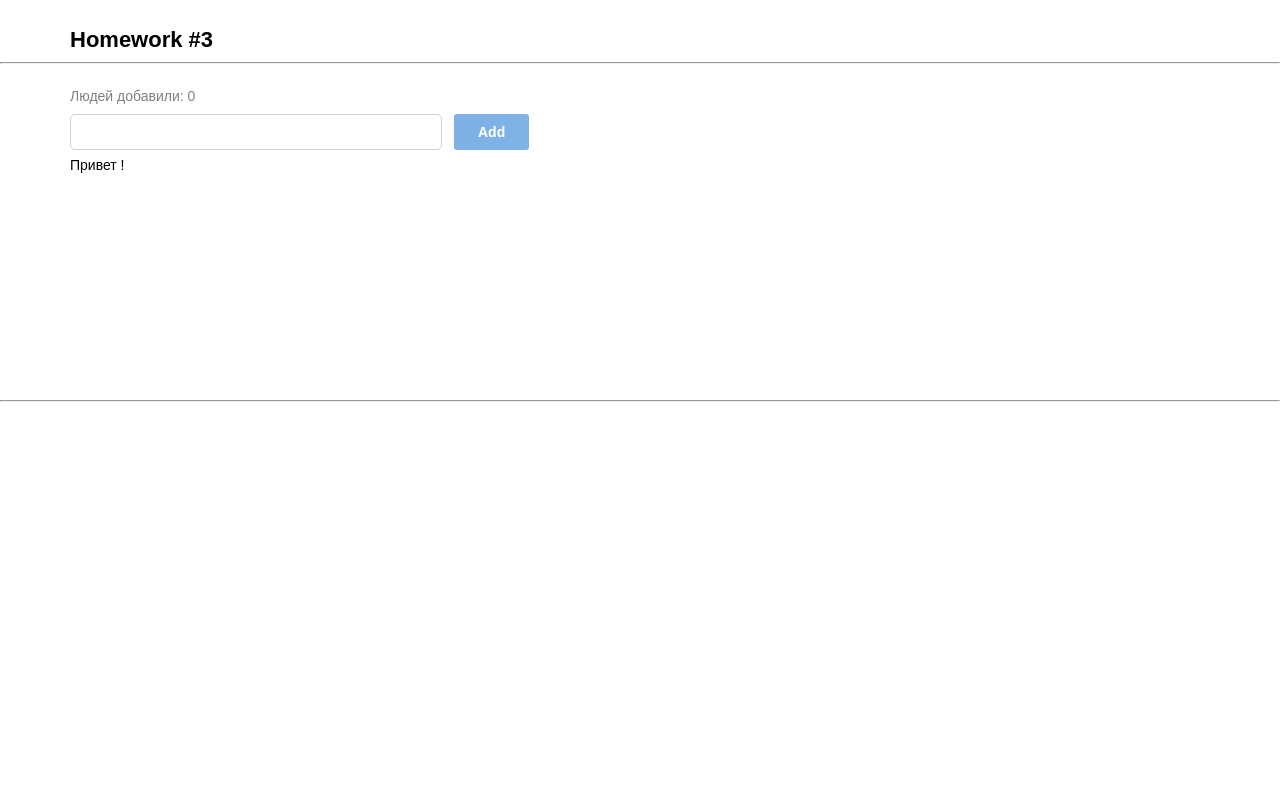
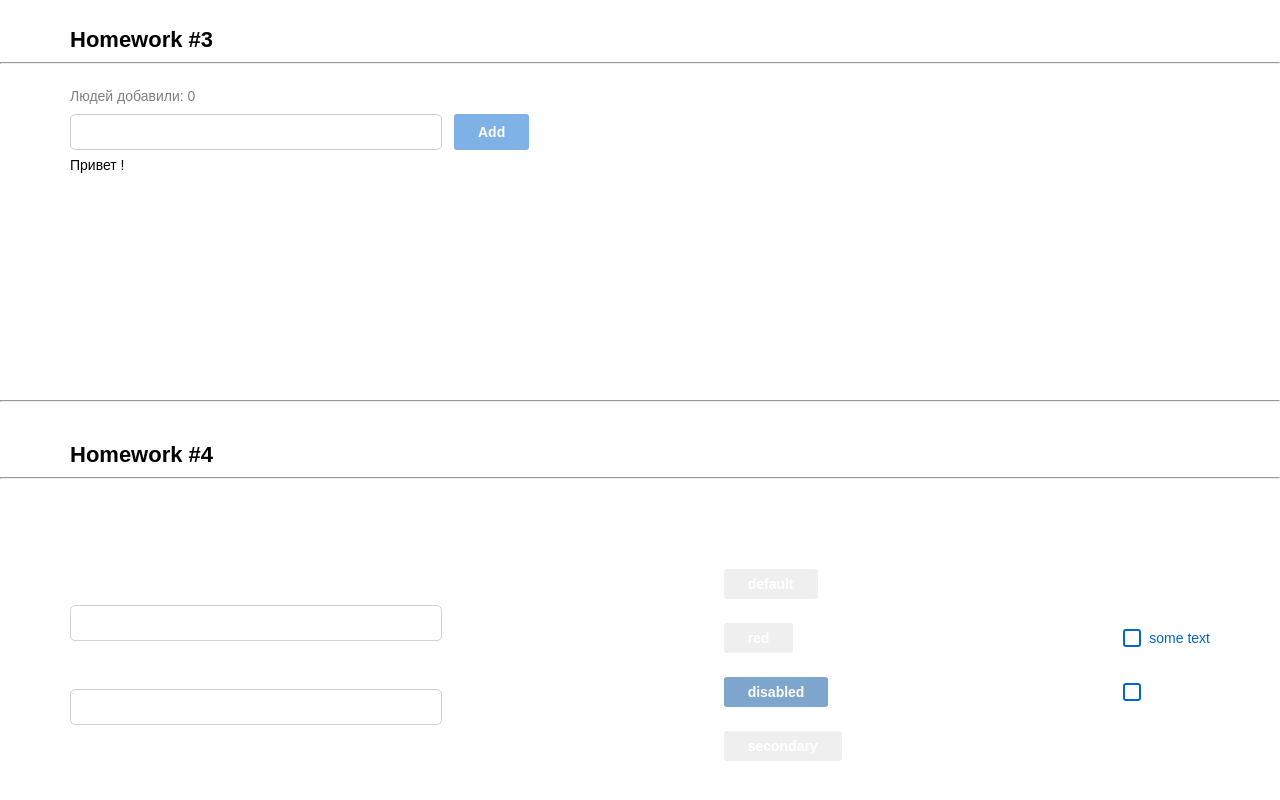
Before and after one commit to borashek32/way-samurai_hw-autotests, a React (Create React App) app: page / in a window 1280 px wide. Shown: the part 950-1750 px from the top of the page. Before the commit the page ends 1415 px from the top, so only its background shows below. Built offline with nearby package versions, Linux system fonts and the light colour scheme.

Commit message:
checkbox

```diff
--- a/src/s1-main/App.tsx
+++ b/src/s1-main/App.tsx
@@ -3,6 +3,7 @@ import s from './App.module.css'
 import HW1 from '../s2-homeworks/hw01/HW1'
 import HW2 from "../s2-homeworks/hw02/HW2";
 import HW3 from "../s2-homeworks/hw03/HW3";
+import HW4 from "../s2-homeworks/hw04/HW4";
 
 function App() {
     return (
@@ -11,7 +12,7 @@ function App() {
             {/*раскомментировать по ходу выполнения*/}
             <HW2/>
             <HW3/>
-            {/*<HW4/>*/}
+            <HW4/>
 
             {/*при выполнении дз 5 и более - закомментировать здесь дз 1-4, так как они есть внутри дз 5*/}
             {/*<HW5/>*/}
--- a/src/s2-homeworks/hw03/Greeting.tsx
+++ b/src/s2-homeworks/hw03/Greeting.tsx
@@ -30,25 +30,6 @@ const Greeting: React.FC<GreetingPropsType> = (
   } // деструктуризация пропсов
 ) => {
   // const inputClass = s.errorInput // need to fix with (?:)
-  const inputClass = () => {
-    let inputClassName
-    if (error) {
-      inputClassName = s.errorInput
-    } else {
-      inputClassName = s.input
-    }
-    return inputClassName;
-  }
-
-  // const lastName = () => {
-  //   if (lastUserName.lenght > 0) {
-  //     return (
-  //       <div className={s.greeting}>
-  //         Привет <span id={'hw3-last-user'}>{lastUserName()}</span>!
-  //       </div>
-  //     )
-  //   }
-  // }
 
   return (
     <div id={'hw3-form'} className={s.greetingForm}>
@@ -63,7 +44,7 @@ const Greeting: React.FC<GreetingPropsType> = (
             id={'hw3-input'}
             value={name}
             onChange={setNameCallback}
-            className={inputClass()}
+            className={error ? s.errorInput : s.input}
             onKeyDown={onEnter}
             onBlur={onBlur}
           />
--- a/src/s2-homeworks/hw03/GreetingContainer.tsx
+++ b/src/s2-homeworks/hw03/GreetingContainer.tsx
@@ -51,7 +51,6 @@ const GreetingContainer: React.FC<GreetingContainerPropsType> = ({
 
   const setNameCallback = (e: ChangeEvent<HTMLInputElement>) => { // need to fix any
     setName(e.currentTarget.value) // need to fix
-    // console.log(e.currentTarget.value)
     error && setError('')
   }
   const addUser = () => {
@@ -78,8 +77,6 @@ const GreetingContainer: React.FC<GreetingContainerPropsType> = ({
 
   const lastUserName = () => {
     if (totalUsers() > 0) {
-      // let lastUserIndex = users.length - 1
-      // console.log(users[lastUserIndex].name)
       return users[users.length - 1].name;
     }
   } // need to fix
--- a/src/s2-homeworks/hw03/HW3.tsx
+++ b/src/s2-homeworks/hw03/HW3.tsx
@@ -28,7 +28,6 @@ export type UserType = {
 export const pureAddUserCallback = (
     name: string,
     setUsers: (user: Array<UserType>) => void,
-    // setUsers: Dispatch<SetStateAction<Array<UserType>>>,
     users: Array<UserType>
   ) => { // need to fix any
     const user = { // need to fix
@@ -36,14 +35,12 @@ export const pureAddUserCallback = (
       name: name
     }
     setUsers([...users, user])
-    console.log([...users, user])
   }
 
 const HW3 = () => {
     const [users, setUsers] = useState<Array<UserType>>([]) // need to fix any
 
     const addUserCallback = (name: string) => { // need to fix any
-      // console.log(name)
         pureAddUserCallback(name, setUsers, users)
     }
 
--- a/src/s2-homeworks/hw04/HW4.tsx
+++ b/src/s2-homeworks/hw04/HW4.tsx
@@ -12,11 +12,16 @@ import Stand from './Stand'
 const HW4 = () => {
     return (
         <div id={'hw4'}>
+          <div className={s2.container}>
             <div className={s2.hwTitle}>Homework #4</div>
+          </div>
+          <hr/>
+          <div className={s2.container}>
             {/*демонстрация возможностей компонент:*/}
             <div className={s2.hw}>
                 <Stand />
             </div>
+          </div>
         </div>
     )
 }
--- a/src/s2-homeworks/hw04/Stand.module.css
+++ b/src/s2-homeworks/hw04/Stand.module.css
@@ -2,6 +2,7 @@
     display: flex;
     justify-content: space-between;
     align-items: center;
+    margin-top: 66px;
 }
 
 .inputs {
@@ -21,3 +22,7 @@
     flex-direction: column;
     gap: 36px;
 }
+
+.error {
+    color: #CC0000;
+}
--- a/src/s2-homeworks/hw04/Stand.tsx
+++ b/src/s2-homeworks/hw04/Stand.tsx
@@ -1,4 +1,4 @@
-import React, { useState } from 'react'
+import React, {useState} from 'react'
 import s from './Stand.module.css'
 import SuperInputText from './common/c1-SuperInputText/SuperInputText'
 import SuperCheckbox from './common/c3-SuperCheckbox/SuperCheckbox'
@@ -9,6 +9,16 @@ const Stand = () => {
   const [error, setError] = useState<string>('')
 
   const [stateForAllCheckboxes, setChecked] = useState<boolean>(false)
+
+  const checkCheckbox = (id: string | undefined, checked: boolean) => {
+    if (checked) {
+      setChecked(!checked)
+    }
+    // console.log("from stand " + stateForAllCheckboxes)
+    // console.log("opposite state " + !stateForAllCheckboxes + " like with ! " + setChecked(!stateForAllCheckboxes))
+    // console.log(checked + " opposite checked " + !checked)
+    // console.log("id " + id)
+  }
 
   return (
     <div id={'hw4-stand'} className={s.stand}>
@@ -80,7 +90,8 @@ const Stand = () => {
           <SuperCheckbox
             id={'hw4-super-checkbox-with-text'}
             checked={stateForAllCheckboxes}
-                        onChangeChecked={setChecked}
+            // onChangeChecked={setChecked}
+            onChangeChecked={checkCheckbox}
           >
             some text
           </SuperCheckbox>
@@ -91,6 +102,7 @@ const Stand = () => {
             id={'hw4-super-checkbox-like-old'}
             checked={stateForAllCheckboxes}
             onChange={(e) => setChecked(e.currentTarget.checked)}
+            onChangeChecked={checkCheckbox}
           />
         </div>
       </div>
--- a/src/s2-homeworks/hw04/common/c1-SuperInputText/SuperInputText.module.css
+++ b/src/s2-homeworks/hw04/common/c1-SuperInputText/SuperInputText.module.css
@@ -2,19 +2,30 @@
 }
 
 .input {
+    width: 372px;
+    height: 36px;
+    border-radius: 5px;
+    font-style: normal;
+    font-weight: 500;
+    font-size: 16px;
+    line-height: 20px;
+    color: #000000;
+    padding: 8px 12px;
 }
 
 .inputWrapper {
+    display: flex;
+    flex-direction: column;
+    gap: 48px;
 }
 
 .superInput {
+    border: 1px solid #D1D1D1;
 }
 
 .errorInput {
+    border: 1px solid #CC0000;
 }
 
 .errorInput:focus {
 }
-
-.error {
-}
--- a/src/s2-homeworks/hw04/common/c1-SuperInputText/SuperInputText.tsx
+++ b/src/s2-homeworks/hw04/common/c1-SuperInputText/SuperInputText.tsx
@@ -64,12 +64,12 @@ const SuperInputText: React.FC<SuperInputTextPropsType> = (
                 className={finalInputClassName}
                 {...restProps} // отдаём инпуту остальные пропсы если они есть (value например там внутри)
             />
-            <span
-                id={id ? id + '-span' : undefined}
-                className={finalSpanClassName}
-            >
-                {error}
-            </span>
+            {/*<span*/}
+            {/*    id={id ? id + '-span' : undefined}*/}
+            {/*    className={finalSpanClassName}*/}
+            {/*>*/}
+            {/*    {error}*/}
+            {/*</span>*/}
         </div>
     )
 }
--- a/src/s2-homeworks/hw04/common/c2-SuperButton/SuperButton.module.css
+++ b/src/s2-homeworks/hw04/common/c2-SuperButton/SuperButton.module.css
@@ -1,36 +1,65 @@
 .button {
+    display: flex;
+    align-items: center;
+    padding: 5px 24px;
+    gap: 10px;
+    border-radius: 3px;
+    border: none;
+    color: #fff;
+    font-weight: 600;
+    font-size: 14px;
+    line-height: 20px;
+    justify-content: center;
+    cursor: pointer;
+    transition: all .3s ease;
 }
 
-.disabled {
+.disabled,
+.button:disabled {
+    background: #004D99;
+    opacity: 0.5;
 }
 
 .secondary {
+    background: #fff;
+    border: 1px solid #0066CC;
+    color: #0066CC;
 }
 
 .default {
+    background: #0066CC;
 }
 
 .red {
+    background: #CC1439;
 }
 
 .default:hover {
+    background: #0080FF;
 }
 
 .red:hover {
+    background: #FF1A47;
 }
 
 .secondary:hover {
+    background: #E5F0FA;
 }
 
 
 .default:active {
+    background: #0059B3;
 }
 
 .secondary:active {
+    background: #C9E5FF;
 }
 
 .red:active {
+    background: #B31232;
 }
 
-.button:disabled {
-}
+/*.button:disabled {*/
+/*    background: #004D99;*/
+/*    opacity: 0.5;*/
+/*}*/
--- a/src/s2-homeworks/hw04/common/c2-SuperButton/SuperButton.tsx
+++ b/src/s2-homeworks/hw04/common/c2-SuperButton/SuperButton.tsx
@@ -17,12 +17,17 @@ const SuperButton: React.FC<SuperButtonPropsType> = (
     ...restProps // все остальные пропсы попадут в объект restProps, там же будет children
   }
 ) => {
-    const finalClassName = s.button
-        // + (disabled
-        //         ? ...
-        //         : xType === 'red'
-        //             ? ...
-        + (className ? ' ' + className : '') // задачка на смешивание классов
+  const finalClassName = s.button  // задачка на смешивание классов
+
+  // const finalClassName = () => {
+  //   let fClassName
+  //   if (disabled) {
+  //     fClassName = s.button + ' ' + s.disabled
+  //   } else if (xType === 'red') {
+  //     fClassName = s.button + '' + s.red
+  //   }
+  //   return fClassName
+  // }
 
   return (
     <button
--- a/src/s2-homeworks/hw04/common/c3-SuperCheckbox/SuperCheckbox.tsx
+++ b/src/s2-homeworks/hw04/common/c3-SuperCheckbox/SuperCheckbox.tsx
@@ -10,7 +10,7 @@ type DefaultInputPropsType = DetailedHTMLProps<InputHTMLAttributes<HTMLInputElem
   HTMLInputElement>
 
 type SuperCheckboxPropsType = Omit<DefaultInputPropsType, 'type'> & {
-    onChangeChecked?: (checked: boolean) => void
+  onChangeChecked?: (id: string | undefined, checked: boolean) => void
   spanClassName?: string
 }
 
@@ -22,13 +22,17 @@ const SuperCheckbox: React.FC<SuperCheckboxPropsType> = (
     spanClassName,
     children, // в эту переменную попадёт текст, типизировать не нужно так как он затипизирован в React.FC
     id,
+    checked,
 
     ...restProps // все остальные пропсы попадут в объект restProps
   }
 ) => {
   const onChangeCallback = (e: ChangeEvent<HTMLInputElement>) => {
     // задачка на написание онченджа
-
+    if (onChangeChecked) {
+      onChangeChecked(id, e.currentTarget.checked)
+      // console.log("from supercheckbox " + id + " " + e.currentTarget.checked + " " + e.currentTarget.id)
+    }
   }
 
   const finalInputClassName = s.checkbox
```
Lines whose indentation alone changed are shown as unchanged.
